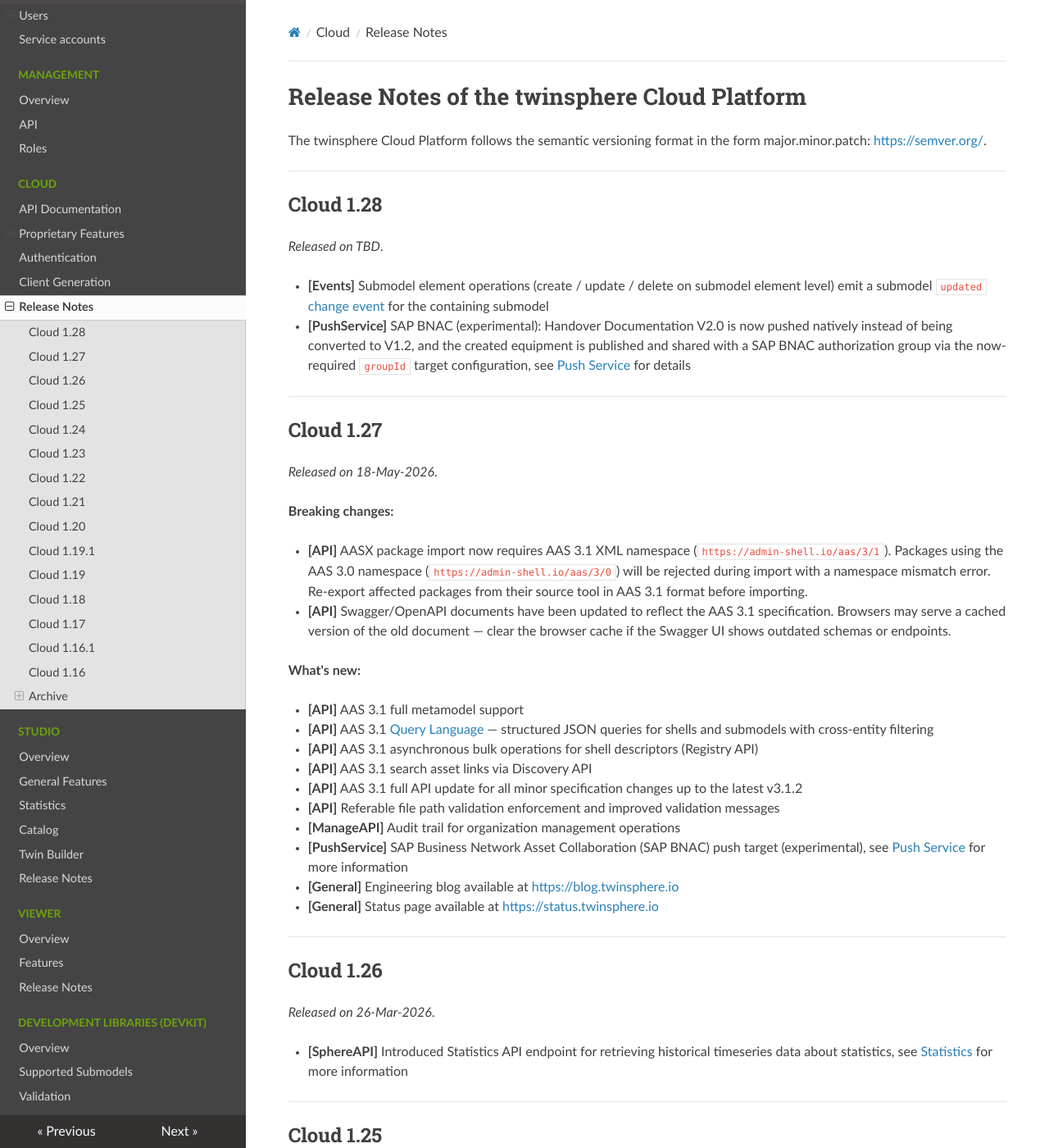
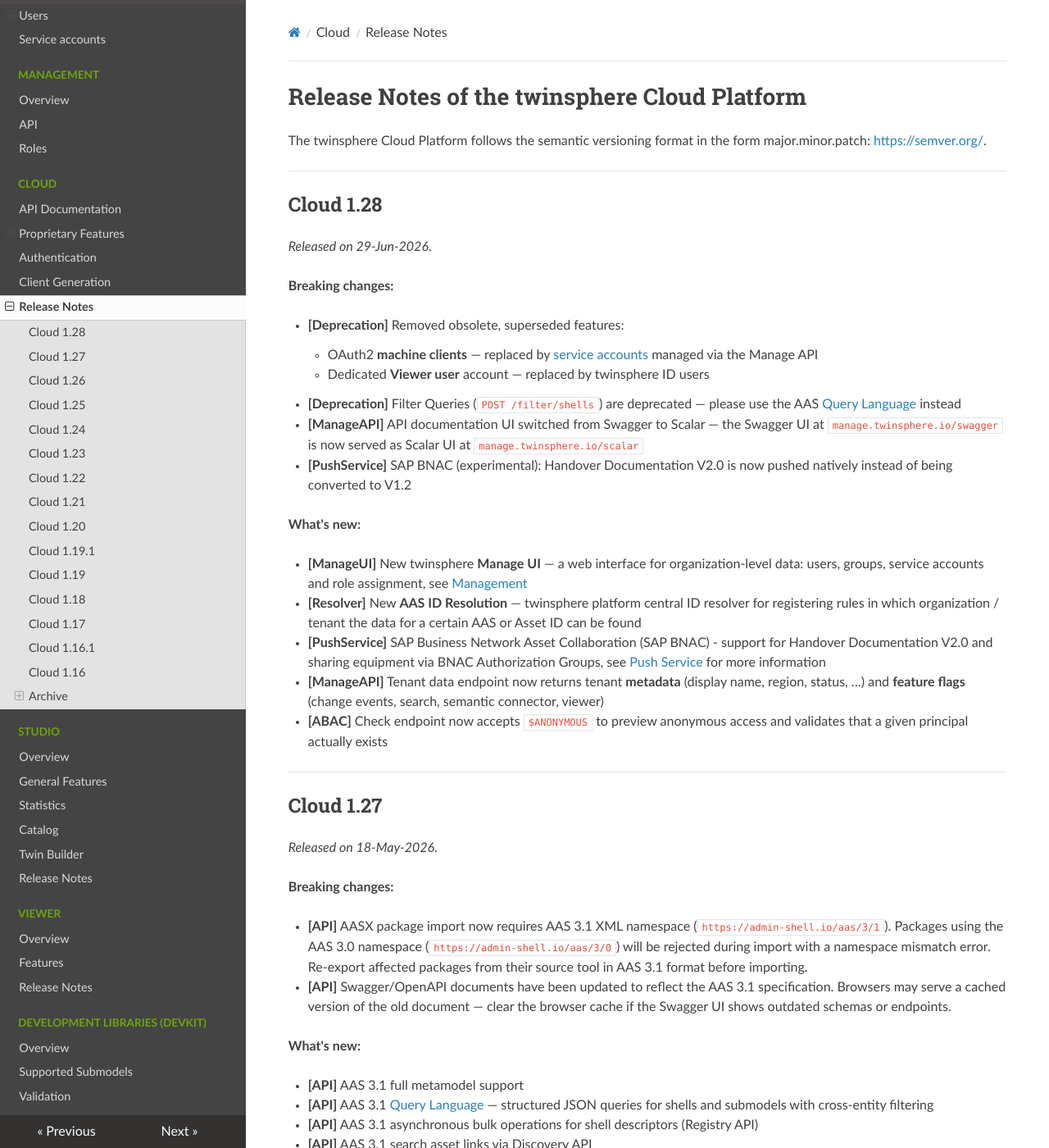
Before and after one commit to twinsphere/twinsphere.github.io, an MkDocs documentation site: the page built from docs/cloud-release-notes.md, in a window 1280 px wide and 1400 px high. Shown: the whole window at 82% size. Built offline with MkDocs 1.6.1, drawn with Linux system fonts in a browser that asks for light colours; nearby versions of some CDN libraries.

Commit message:
feat(cloud): 1.28 release notes

```diff
--- a/docs/cloud-release-notes.md
+++ b/docs/cloud-release-notes.md
@@ -8,14 +8,32 @@
 
 ## Cloud 1.28
 
-*Released on TBD*.
+*Released on 29-Jun-2026*.
 
-- **[Events]** Submodel element operations (create / update / delete on submodel element level) emit a submodel
-    `updated` [change event](cloud-events.md) for the containing submodel
+**Breaking changes:**
+
+- **[Deprecation]** Removed obsolete, superseded features:
+    - OAuth2 **machine clients** — replaced by [service accounts](id-service-accounts.md) managed via the Manage API
+    - Dedicated **Viewer user** account — replaced by twinsphere ID users
+- **[Deprecation]** Filter Queries (`POST /filter/shells`) are deprecated — please use the AAS
+    [Query Language](cloud-documentation.md#query-language) instead
+- **[ManageAPI]** API documentation UI switched from Swagger to Scalar — the Swagger UI at
+    `manage.twinsphere.io/swagger` is now served as Scalar UI at `manage.twinsphere.io/scalar`
 - **[PushService]** SAP BNAC (experimental): Handover Documentation V2.0 is now pushed natively instead of
-    being converted to V1.2, and the created equipment is published and shared with a SAP BNAC authorization
-    group via the now-required `groupId` target configuration, see
-    [Push Service](cloud-push-service.md#sap-business-network-asset-collaboration-experimental) for details
+    being converted to V1.2
+
+**What's new:**
+
+- **[ManageUI]** New twinsphere **Manage UI** — a web interface for organization-level data: users, groups,
+    service accounts and role assignment, see [Management](management-overview.md)
+- **[Resolver]** New **AAS ID Resolution** — twinsphere platform central ID resolver for registering rules in which
+    organization / tenant the data for a certain AAS or Asset ID can be found
+- **[PushService]** SAP Business Network Asset Collaboration (SAP BNAC) - support for Handover Documentation V2.0
+    and sharing equipment via BNAC Authorization Groups, see [Push Service](cloud-push-service.md) for more information
+- **[ManageAPI]** Tenant data endpoint now returns tenant **metadata** (display name, region, status, …) and
+    **feature flags** (change events, search, semantic connector, viewer)
+- **[ABAC]** Check endpoint now accepts `$ANONYMOUS` to preview anonymous access and validates that a given
+    principal actually exists
 
 ---
 
@@ -81,7 +99,7 @@
 
 *Released on 14-Jan-2026*.
 
-- **[ManageAPI]** Added [User registration](id-new-user-registration.md)
+- **[ManageAPI]** Added [User registration](id-registration.md)
 - **[RBAC]** organization-owner role now cascades and grants administrative rights in tenants of that organization
 - **[Events]** Configurable event publishing as a performance improvement
 - **[DevOps]** Internal optimizations regarding automation and stable operations
@@ -105,7 +123,7 @@
 - **[Files]** Moved file interface (/files) from TwinAPI to SphereAPI service
 - **[SphereAPI]** New experimental DCC endpoint for converting digital calibration certificate XML documents into
     Digital Quality Document submodels
-- **[ManageAPI]** Introduced [user groups](management-overview.md#user-groups) for more convenient user management
+- **[ManageAPI]** Introduced [user groups](management-overview.md) for more convenient user management
 - **[Bugfix]** Fixed idShort path resolving for list elements
 
 !!! attention "File endpoints have moved"
```
